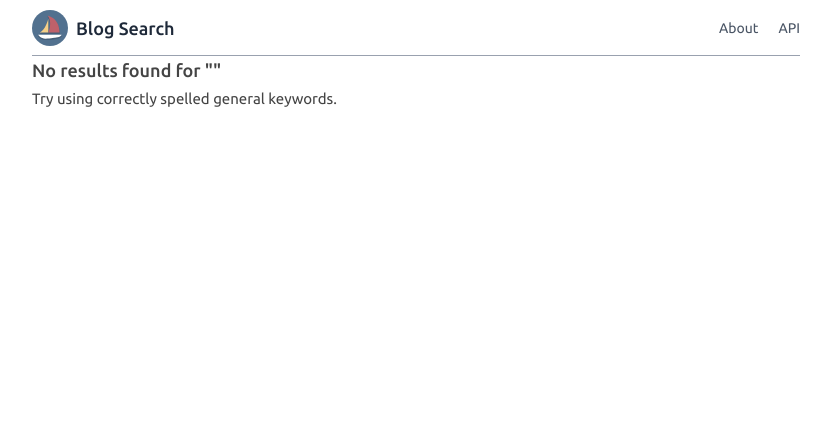
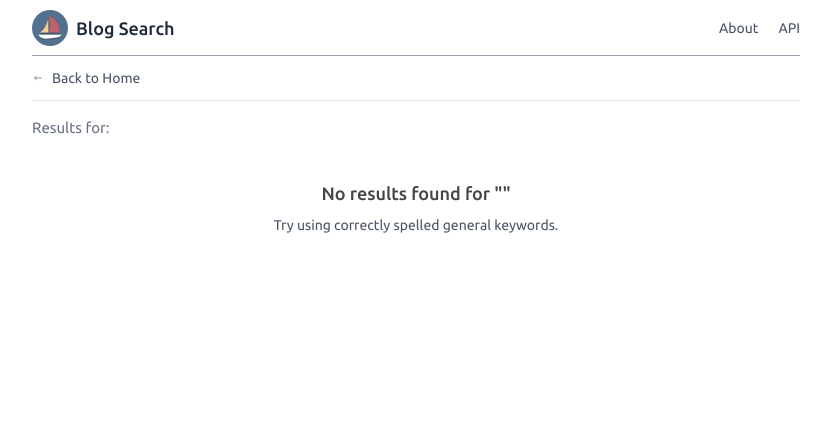
Before and after one commit to sawatkins/blog-search, a FastAPI app: page /search in a window 1280 px wide. Shown: the top 432 px of the page, without its empty margins (224-1054 px from the left). Run offline with FastAPI, Linux system fonts and the light colour scheme.

Commit message:
add left arrow SVG icon more design changes

```diff
--- a/web/templates/search.html
+++ b/web/templates/search.html
@@ -3,45 +3,62 @@
 {% block title %}{{ query }} - Blog Search{% endblock %}
 
 {% block content %}
-    <!-- {# Include search form again for convenience #}
-    <form id="search-form" class="w-full mb-8" action="/search" method="get">
-        <div class="relative flex justify-center w-full max-w-md mx-auto">
+    <!-- Redesigned search form -->
+    <!-- <form id="search-form" class="w-full mb-8" action="/search" method="get">
+        <div class="relative flex justify-center w-full max-w-xl mx-auto">
             <input type="text" name="q" id="search-input"
-                class="w-full rounded-md border border-gray-300 px-3 py-2 shadow-sm focus:border-gray-400 focus:outline-none focus:ring-0 text-base"
+                class="w-full rounded-md border border-gray-300 px-4 py-2 pr-12 shadow-sm focus:border-#52718f focus:outline-none focus:ring-0 text-base"
                 autocomplete="off" autocapitalize="off"
                 autocorrect="off" placeholder="Enter your search query..." value="{{ query or '' }}">
             <button type="submit" id="search-button"
-                class="absolute right-0 top-0 bottom-0 bg-[#52718f] hover:bg-[#405c78] rounded-r-md w-10 flex items-center justify-center transition-colors cursor-pointer">
+                class="absolute right-0 top-0 bottom-0 bg-[#52718f] hover:bg-[#405c78] rounded-r-md w-12 flex items-center justify-center transition-colors cursor-pointer">
                 <img src="/static/img/arrow-sm-right.svg" alt="Search" class="w-4 h-4 brightness-0 invert">
             </button>
         </div>
-    </form>
+    </form> -->
 
-    {# Display Search Results #} -->
-    <div id="search-results-container">
+    <div id="search-results-container" class="w-full mx-auto">
+        <div class="flex items-center justify-between border-b border-gray-200 pt-3 pb-3 mb-4">
+            <a class="text-gray-600 hover:text-gray-500 transition flex items-center text-sm" href="/">
+                <img src="/static/img/arrow-sm-left.svg" alt="Back" class="w-3 h-3 mr-2">
+                Back to Home
+            </a>
+            {% if results is defined and results %}
+            <span class="text-sm text-gray-500">Found {{ results|length }} results in {{ time }} seconds</span>
+            {% endif %}
+        </div>
+
+        <h2 class="text-md text-gray-500 mb-4">Results for: <span class=" text-gray-600">{{ query }}</span></h2>
+
         {% if results is defined %}
             {% if results %}
-                <p class="text-sm mb-2 mt-4">Found {{ results|length }} results. {{ time }} seconds.</p>
-                {% for post in results[:5] %}
-                    <article class="mb-2">
-                        <h3 class="text-lg font-medium">{{ post.title[:90] if post.title else 'untitled' }}</h3>
-                        <p class=""><a href="{{ post.url|default('#') }}" target="_blank" class="text-blue-600 hover:underline">{{ post.url|default('No URL available') }}</a></p>
-                        <p class="mb-3 text-sm">
-                            {% if post.date %}<strong><span class="text-xs font-mono">{{ post.date }}</span></strong> - {% endif %}
-                            {{ post.text[:150] + '...' if post.text else 'No text available' }}
-                        </p>
-                    </article>
-                    {% if not loop.last %}<hr class="my-2">{% endif %}
-                {% endfor %}
+                <div class="space-y-6">
+                    {% for post in results[:5] %}
+                        <article class="border-b border-gray-200 pb-6 last:border-none">
+                            <h3 class="text-lg md:text-xl font-semibold text-gray-800 mb-1">
+                                <a href="{{ post.url|default('#') }}" target="_blank" class="hover:underline">
+                                    {{ post.title[:90] if post.title else 'untitled' }}
+                                </a>
+                            </h3>
+                            <p class="text-sm text-gray-500 mb-2">
+                                {% if post.date %}<span class="font-mono mr-2">{{ post.date }}</span>{% endif %}
+                                <a href="{{ post.url|default('#') }}" target="_blank" class="hover:underline">{{ post.url|default('No URL available') }}</a>
+                            </p>
+                            <p class="text-sm leading-relaxed text-gray-700">
+                                {{ post.text[:180] + '...' if post.text else 'No text available' }}
+                            </p>
+                        </article>
+                    {% endfor %}
+                </div>
             {% else %}
-                <article class="mb-2">
-                    <h3 class="text-lg font-medium mb-1">No results found for "{{ query }}"</h3>
-                    <p>Try using correctly spelled general keywords.</p>
+                <article class="mt-10 text-center">
+                    <h3 class="text-lg font-medium mb-2">No results found for "{{ query }}"</h3>
+                    <p class="text-sm text-gray-600">Try using correctly spelled general keywords.</p>
                 </article>
             {% endif %}
         {% else %}
-             <article class="mb-2">
-                <h3 class="text-lg font-medium mb-1">Enter a search query above.</h3>
+            <article class="mt-10 text-center">
+                <h3 class="text-lg font-medium mb-2">Enter a search query above.</h3>
             </article>
         {% endif %}
     </div>
```
Also changed, not shown: web/static/img/arrow-sm-left.svg (added).
